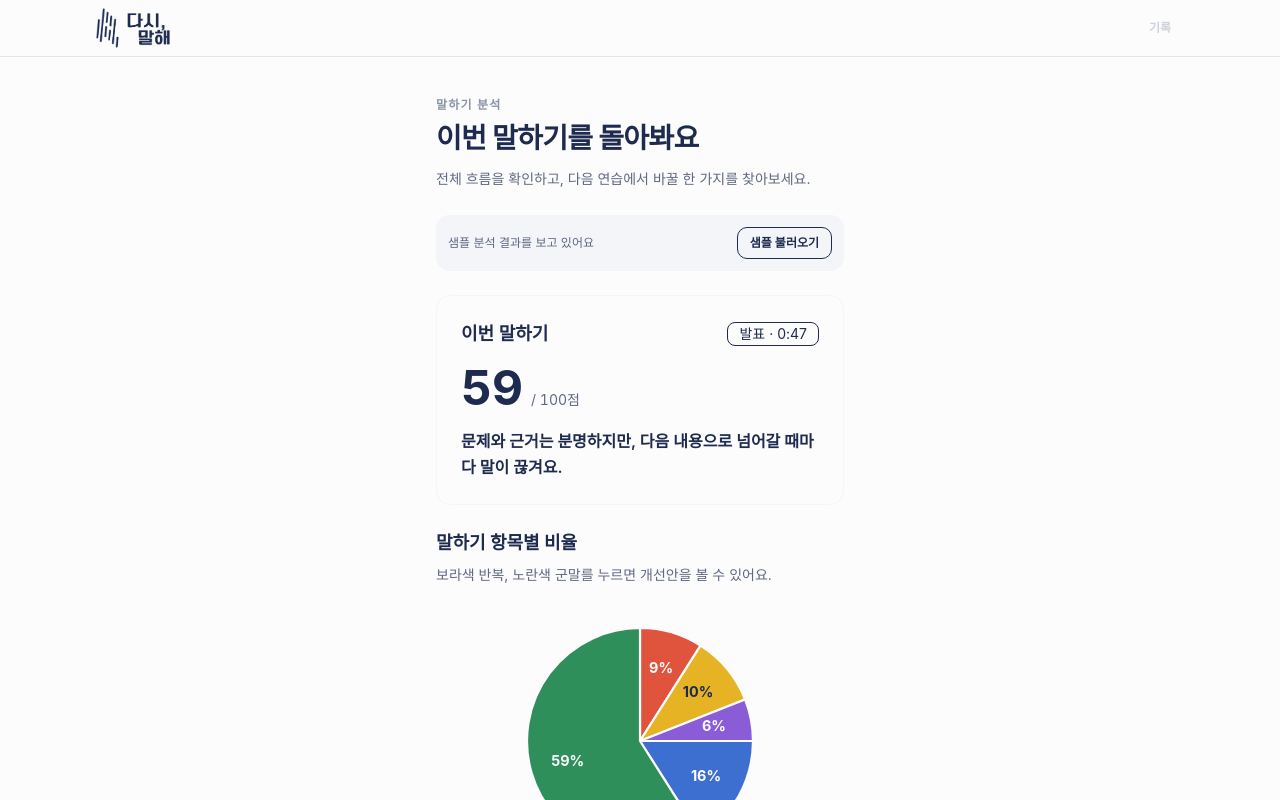
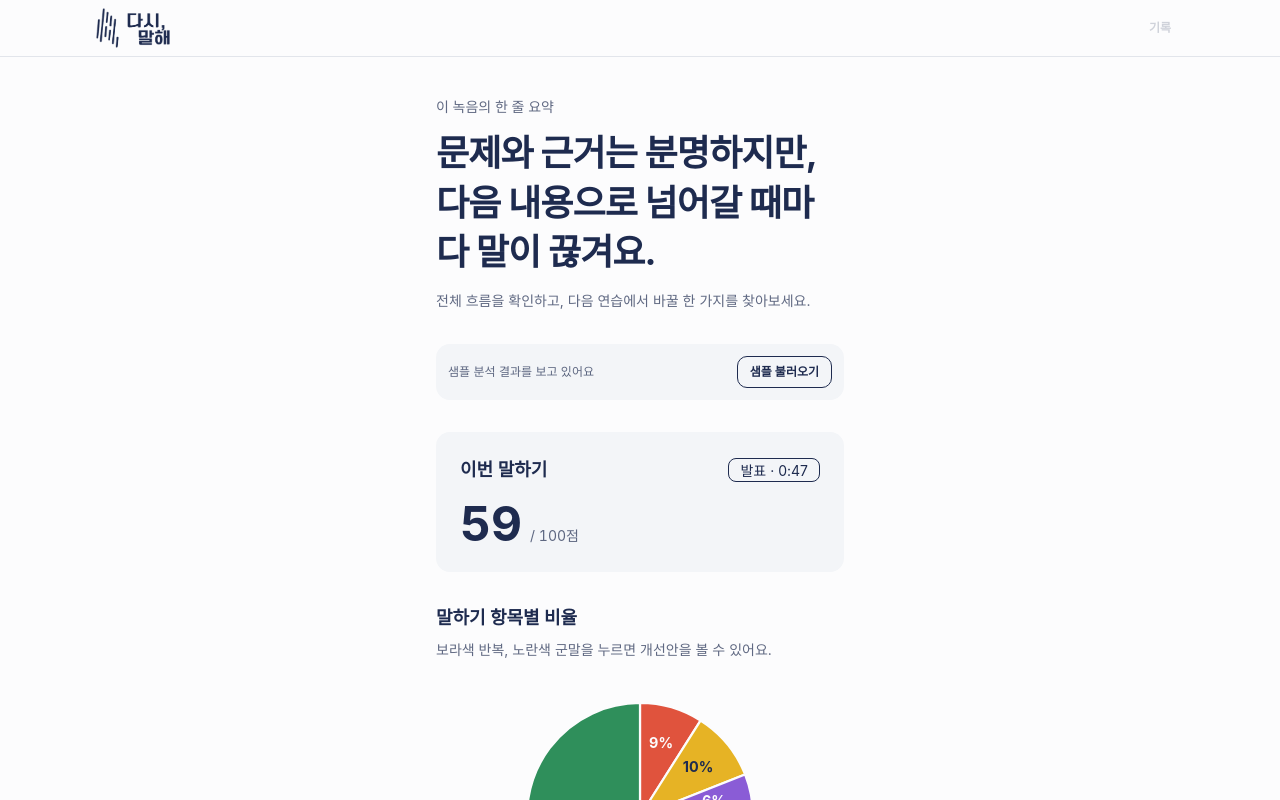
Before and after one commit to scarypants/say-it-again, a React (Vite) app in the folder frontend/: page /summary in a window 1280 px wide. Both pictures are taken after a click on the button "샘플 불러오기". Shown: the top 800 px of the page. Built offline with nearby package versions, Linux system fonts and the light colour scheme; a web font is replaced by a local one.

Commit message:
feat(summary): highlight problem phrases and chart word frequency (#32)

```diff
--- a/frontend/src/pages/summary/chartData.ts
+++ b/frontend/src/pages/summary/chartData.ts
@@ -5,7 +5,6 @@ export const chartCategories = [
   { key: "filler", name: "군말", fill: "var(--color-hl-filler)" },
   { key: "repeat", name: "반복", fill: "var(--color-hl-repeat)" },
   { key: "expression", name: "표현 개선", fill: "var(--color-hl-expr)" },
-  { key: "grammar", name: "문법", fill: "var(--color-hl-grammar)" },
   { key: "normal", name: "정상", fill: "var(--color-success)" },
 ] as const;
 export type ChartKey = (typeof chartCategories)[number]["key"];
@@ -14,7 +13,8 @@ export type ChartItem = (typeof chartCategories)[number] & { value: number; perc
 // 카테고리 비율은 서버가 단어 기준으로 계산해 준다 (charts.categoryRatio, 합 100)
 export function createChartData(result: AnalyzeResponse): ChartItem[] {
   const ratio = result.charts.categoryRatio;
-  return chartCategories
-    .map((item) => ({ ...item, value: ratio[item.key], percent: ratio[item.key] }))
-    .filter((item) => item.key !== "grammar" || item.value > 0);
+  return chartCategories.map((item) => {
+    const value = ratio[item.key] + (item.key === "expression" ? ratio.grammar : 0);
+    return { ...item, value, percent: value };
+  });
 }
--- a/frontend/src/pages/summary/components/FeedbackChart.tsx
+++ b/frontend/src/pages/summary/components/FeedbackChart.tsx
@@ -36,7 +36,7 @@ export default function FeedbackChart({
         말하기 항목별 비율
       </h2>
       <p className="mt-2 text-sm text-base-content/70">
-        보라색 반복, 노란색 군말를 누르면 개선안을 볼 수 있어요.
+        보라색 반복, 노란색 군말을 누르면 개선안을 볼 수 있어요.
       </p>
       {total > 0 ? (
         <>
--- /dev/null
+++ b/frontend/src/pages/summary/components/WordFrequency.tsx
@@ -0,0 +1,43 @@
+export default function WordFrequency({
+  rows,
+  category,
+}: {
+  rows: { word: string; count: number }[];
+  category: "filler" | "repeat";
+}) {
+  const sorted = rows
+    .filter((row) => Number.isFinite(row.count) && row.count > 0)
+    .toSorted((a, b) => b.count - a.count);
+  const max = Math.max(1, ...sorted.map((row) => row.count));
+  return (
+    <section
+      aria-label={category === "filler" ? "군말 사용 횟수" : "반복 표현 사용 횟수"}
+      className="mt-5 border-b border-base-300 pb-6"
+    >
+      <h3 className="text-sm font-semibold">어떤 말을 자주 사용했나요?</h3>
+      {sorted.length ? (
+        <ul className="mt-4 space-y-4">
+          {sorted.map((row) => (
+            <li key={row.word}>
+              <div className="mb-2 flex items-baseline justify-between gap-4 text-sm">
+                <span className="min-w-0 break-words font-medium">{row.word}</span>
+                <span className="shrink-0 tabular-nums">{row.count}회</span>
+              </div>
+              <div className="h-3 overflow-hidden rounded-full bg-base-200" aria-hidden="true">
+                <div
+                  className="h-full rounded-full"
+                  style={{
+                    width: `${(row.count / max) * 100}%`,
+                    backgroundColor: `var(--color-hl-${category})`,
+                  }}
+                />
+              </div>
+            </li>
+          ))}
+        </ul>
+      ) : (
+        <p className="mt-3 text-sm text-base-content/70">감지된 표현이 없어요.</p>
+      )}
+    </section>
+  );
+}
--- a/frontend/src/pages/summary/index.tsx
+++ b/frontend/src/pages/summary/index.tsx
@@ -4,6 +4,7 @@ import sample from "../../mocks/analyze.sample.json";
 import { useAnalysis } from "../../store/analysis";
 import type { AnalyzeResponse } from "../../types/api";
 import { createChartData } from "./chartData";
+import WordFrequency from "./components/WordFrequency";
 import { totalDuration } from "../../components/common/scriptFormat";
 const FeedbackChart = lazy(() => import("./components/FeedbackChart"));
 
@@ -42,9 +43,24 @@ export default function SummaryPage() {
                 {
                   key: `${partIndex}-${h.from}-${h.to}`,
                   original: line.words.join(" "),
-                  improved: line.words
-                    .filter((_, i) => line.offset + i < h.from || line.offset + i > h.to)
+                  before: line.words.slice(0, h.from - line.offset).join(" "),
+                  problem: line.words
+                    .slice(
+                      h.from - line.offset,
+                      Math.min(h.to - line.offset + 1, line.words.length),
+                    )
                     .join(" "),
+                  after: line.words.slice(h.to - line.offset + 1).join(" "),
+                  improved:
+                    h.fixed === undefined
+                      ? undefined
+                      : [
+                          ...line.words.slice(0, h.from - line.offset),
+                          h.fixed,
+                          ...line.words.slice(h.to - line.offset + 1),
+                        ]
+                          .filter(Boolean)
+                          .join(" "),
                   partIndex,
                   start: line.start,
                   end: line.end,
@@ -60,11 +76,13 @@ export default function SummaryPage() {
       : null;
 
   return (
-    <div className="flex flex-1 flex-col gap-6 pt-6">
+    <div className="flex flex-1 flex-col gap-8 pt-6 font-sans">
       <header>
-        <p className="text-xs font-semibold tracking-widest text-secondary">말하기 분석</p>
-        <h1 className="mt-2 text-[1.75rem] leading-tight font-bold tracking-tight">
-          이번 말하기를 돌아봐요
+        <p className="text-sm font-medium text-base-content/70">
+          {result ? "이 녹음의 한 줄 요약" : "말하기 분석"}
+        </p>
+        <h1 className="mt-3 max-w-[28ch] text-[1.75rem] leading-snug font-bold tracking-tight sm:text-4xl">
+          {result?.analysis.summary.headline || "이번 말하기를 돌아봐요"}
         </h1>
         <p className="mt-3 text-sm leading-relaxed text-base-content/70">
           전체 흐름을 확인하고, 다음 연습에서 바꿀 한 가지를 찾아보세요.
@@ -105,7 +123,7 @@ export default function SummaryPage() {
         </section>
       ) : (
         <>
-          <section className="card card-border bg-base-100" aria-labelledby="score-title">
+          <section className="rounded-box bg-base-200" aria-labelledby="score-title">
             <div className="card-body gap-4">
               <div className="flex items-center justify-between gap-3">
                 <h2 id="score-title" className="card-title text-lg">
@@ -118,9 +136,6 @@ export default function SummaryPage() {
               <p className="tabular-nums">
                 <span className="text-5xl font-bold">{score ?? "—"}</span>
                 <span className="ml-2 text-sm text-base-content/70">/ 100점</span>
-              </p>
-              <p className="text-base leading-relaxed font-semibold wrap-anywhere">
-                {result.analysis.summary.headline || "한 줄 총평을 준비하고 있어요."}
               </p>
             </div>
           </section>
@@ -141,13 +156,19 @@ export default function SummaryPage() {
           </Suspense>
           <section
             aria-labelledby="improvements-title"
-            className="rounded-box border border-base-300 bg-base-200 p-4"
+            className="rounded-box border border-base-300 bg-base-100 p-5 sm:p-6"
           >
             <h2 id="improvements-title" className="text-lg font-bold">
               {selected
                 ? `${selected === "filler" ? "군말" : "반복"} 표현 개선안`
                 : "색상을 눌러 개선안을 확인하세요"}
             </h2>
+            {selected && (
+              <WordFrequency
+                category={selected}
+                rows={selected === "filler" ? result.charts.fillerTop : result.charts.repeatTop}
+              />
+            )}
             {selected ? (
               <div className="mt-4 flex flex-col gap-4" aria-live="polite">
                 {improvements.length ? (
@@ -160,18 +181,26 @@ export default function SummaryPage() {
                         {timestamp(item.start)} – {timestamp(item.end)}
                       </p>
                       <p className="mt-2 text-xs font-semibold text-base-content/65">말한 문장</p>
-                      <p className="mt-1 font-script text-base leading-relaxed wrap-anywhere">
-                        {item.original}
+                      <p className="mt-2 max-w-prose text-lg leading-[1.9] wrap-anywhere">
+                        {item.before && <>{item.before} </>}
+                        <mark
+                          className={`box-decoration-clone rounded px-1 py-0.5 font-semibold text-base-content ${selected === "filler" ? "bg-hl-filler-soft" : "bg-hl-repeat-soft"}`}
+                        >
+                          {item.problem}
+                        </mark>
+                        {item.after && <> {item.after}</>}
                       </p>
                       <p className="mt-3 text-xs font-semibold text-base-content/65">개선한 문장</p>
-                      <p className="mt-1 font-script text-lg leading-relaxed wrap-anywhere">
-                        {item.improved || "이 표현은 생략하고 다음 문장으로 이어 말해보세요."}
+                      <p className="mt-2 max-w-prose text-lg leading-[1.9] wrap-anywhere">
+                        {item.improved === ""
+                          ? "이 표현은 생략하고 문장을 이어 말해보세요."
+                          : (item.improved ?? "이 구간에는 개선안이 제공되지 않았어요.")}
                       </p>
                       <Link
                         to={`/script?part=${item.partIndex}&word=${item.word}`}
                         className="link mt-3 inline-block text-xs"
                       >
-                        대본에서 보기 →
+                        대본에서 보기
                       </Link>
                     </article>
                   ))
@@ -181,7 +210,7 @@ export default function SummaryPage() {
               </div>
             ) : (
               <p className="mt-2 text-sm leading-relaxed text-base-content/70">
-                원형 차트의 보라색 반복 또는 노란색 군말를 선택해 주세요.
+                원형 차트의 보라색 반복 또는 노란색 군말을 선택해 주세요.
               </p>
             )}
           </section>
```
